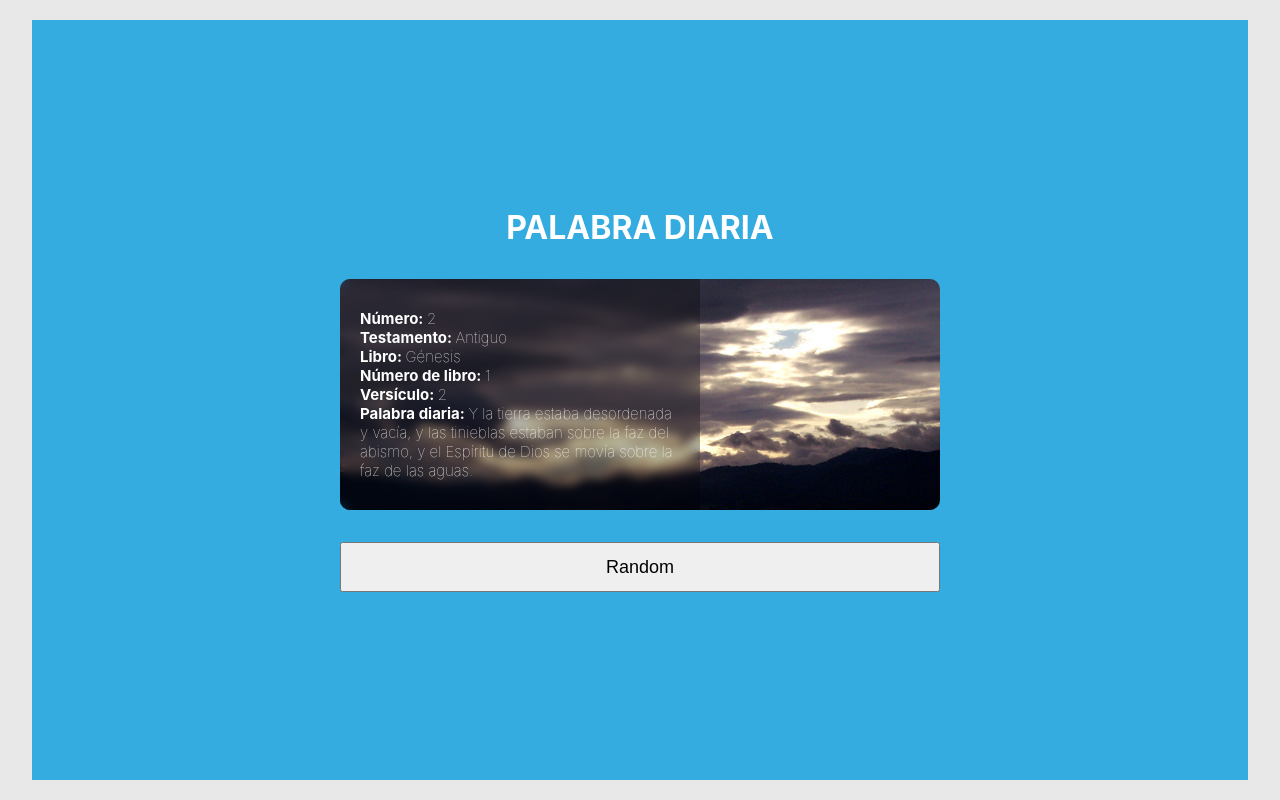
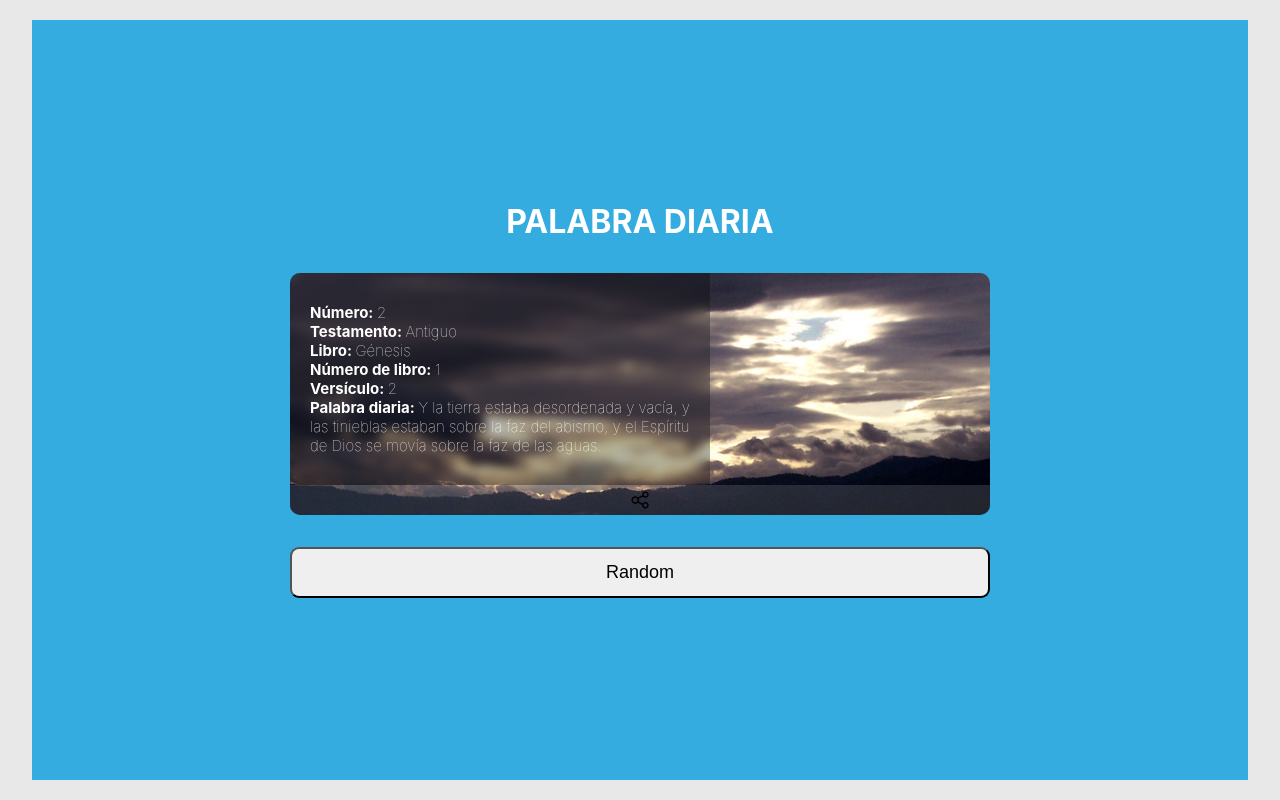
Before and after one commit to kevinok124/palabra-diaria, a React (Create React App) app in the folder frontend/: page / in a window 1280 px wide. Built offline with nearby package versions, Linux system fonts and the light colour scheme.

Commit message:
icono de compartir

```diff
--- a/frontend/src/components/button.css
+++ b/frontend/src/components/button.css
@@ -6,7 +6,8 @@ button {
   padding: 0.7em 1.7em;
   font-size: 18px;
 
-  /* border-radius: 0.5em; */
+
+  border-radius: 0.5em;
   /* background: #e8e8e8; */
   cursor: pointer;
 
@@ -18,3 +19,9 @@ button:active {
   color: #f86b6b;
 
 }
+
+button:hover {
+  background: #33d9b2;
+  color: white;
+
+}
--- a/frontend/src/components/card.css
+++ b/frontend/src/components/card.css
@@ -1,7 +1,7 @@
 /* CARD */
 .card {
   width: 100%;
-  max-width: 600px;
+  max-width: 700px;
   height: 100%;
   /* --bg: #e8e8e8;
     --contrast: #e2e0e0;
@@ -44,3 +44,20 @@
   backdrop-filter: blur(5px)
 
 }
+
+.card-social{
+  width: 100%;
+  height: auto;
+  background: rgba(255, 255, 255, 0.133);
+  padding: 5px;
+  border-radius: 0 0 10px 10px;
+  display: flex;
+  align-items: center;
+  justify-content: center;
+
+
+}
+
+.card-social img{
+  width: 20px;
+}
--- a/frontend/src/components/randomItemPicker.js
+++ b/frontend/src/components/randomItemPicker.js
@@ -1,5 +1,8 @@
 import React, { useState, useEffect } from "react";
 import myData from "../Schema.json";
+import icono from "../imagenes/boton-de-compartir.png"
+
+
 
 // const jsonData = [
 //   {Index:10},
@@ -58,7 +61,14 @@ const RandomItemPicker = () => {
                 <strong>Palabra diaria: </strong>
                 {randomItem.Text}
               </p>
-              {/* ... y así sucesivamente */}
+
+            </div>
+            <div className="card-social">
+
+                <img src={icono}>
+
+                </img>
+
             </div>
           </div>
         </div>
```
Also changed, not shown: frontend/src/components/card.js (+5 -2 lines), frontend/src/imagenes/boton-de-compartir.png (added).
